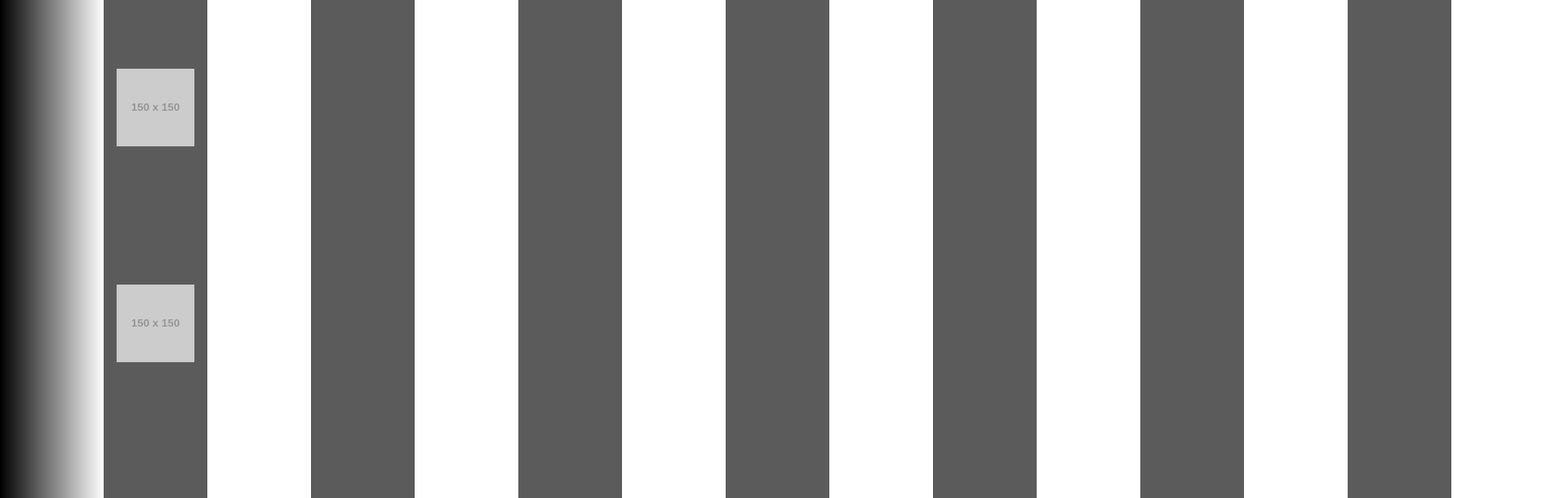
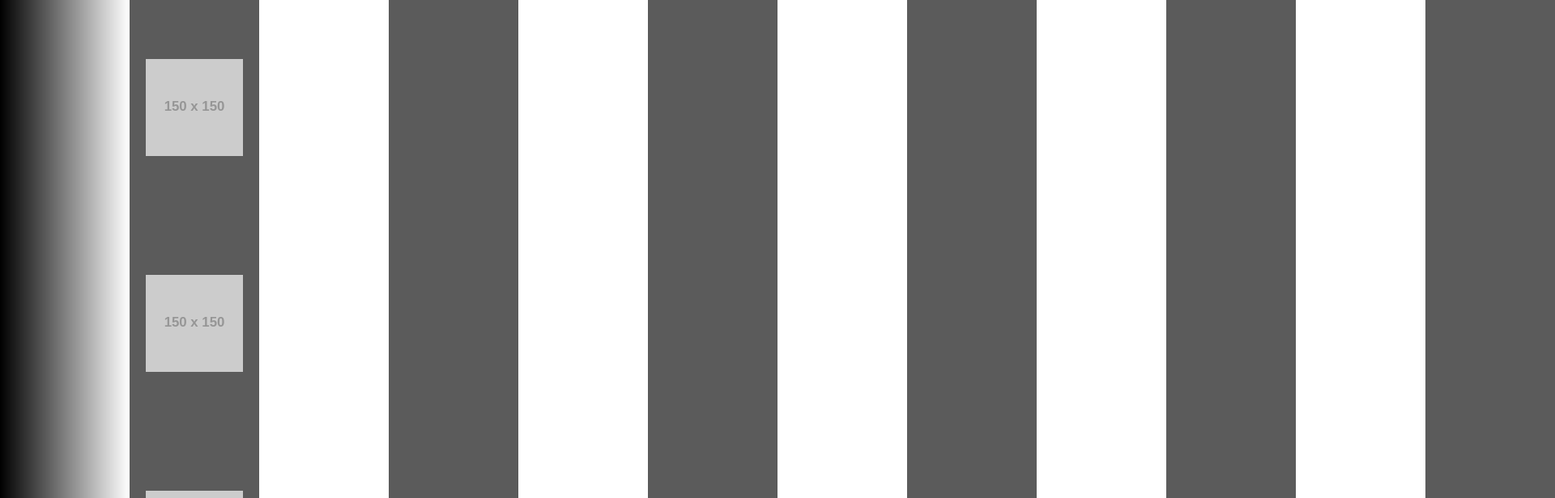
Before and after one commit to WingSMC/qpa-escape, a Vue app: page /#/scoreboard in a window 1280 px wide. Shown: the top 616 px of the page at 81% size, 1920 px wide, since content can reach past the window. Built offline with nearby package versions, Linux system fonts and the light colour scheme.

Commit message:
vue use autoresize, 8 column

```diff
--- a/src/views/Scoreboard.vue
+++ b/src/views/Scoreboard.vue
@@ -1,16 +1,18 @@
 <script setup lang="ts">
+import { useWindowSize } from "@vueuse/core"
 import { computed, watch } from "vue"
 import useScoreStore from "../data/store/scoreStore"
 
 const store = useScoreStore()
 
-const vw10 = computed(() => window.innerWidth / 10)
+const { width } = useWindowSize()
+const vw10 = computed(() => width.value / 8)
 
 watch(
 	() => store.points,
 	(points) => {
 		const maxPointsM6 =
-			points.reduce((acc, cur) => (acc > cur ? acc : cur), 0) - 4
+			points.reduce((acc, cur) => (acc > cur ? acc : cur), 0) - 6
 		const left = maxPointsM6 > 0 ? maxPointsM6 * vw10.value : 0
 
 		scrollTo({
@@ -44,7 +46,8 @@ watch(
 $column-width: var(--column-width);
 
 .scoreboard {
-	--column-width: 10vw;
+	// TODO set this prop from JS
+	--column-width: 12.5vw;
 	height: 100vh;
 }
 
```
